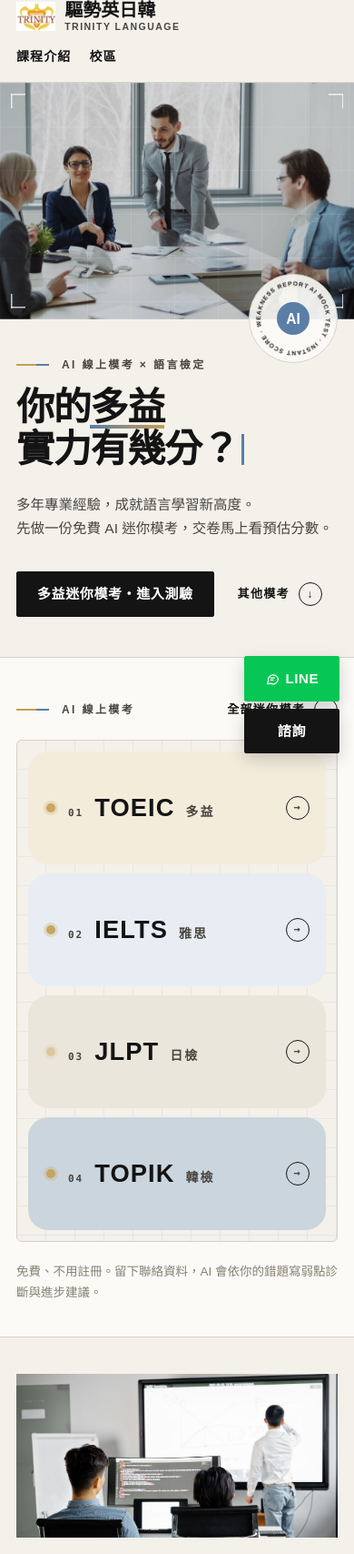
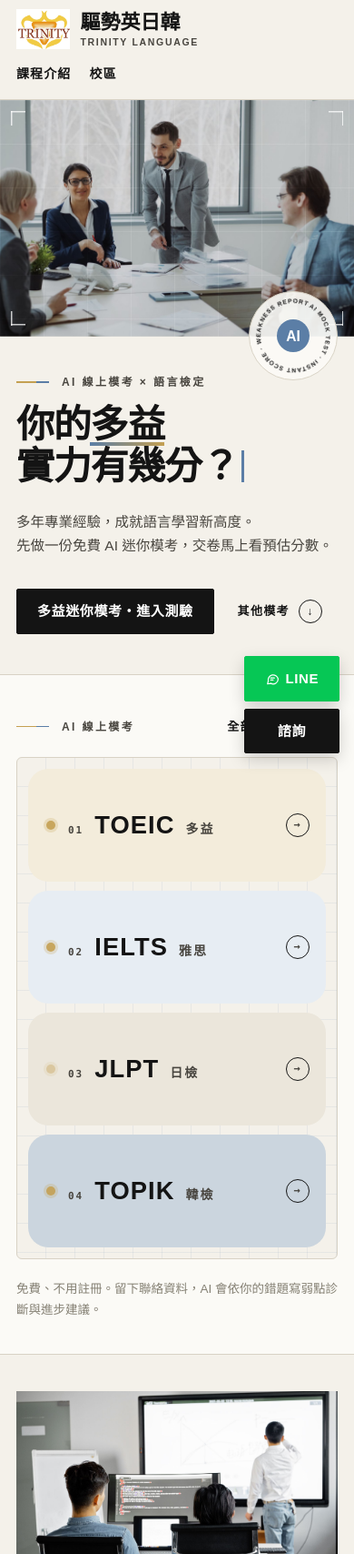
Before and after one commit to sandra960810/cram-school-quiz-system, a Flask app: page / in a window 390 px wide. Shown: the top 1708 px of the page at 91% size. Run offline with Flask 3, Linux system fonts and the light colour scheme; some libraries are stand-ins or nearby versions.

Commit message:
官網預覽版：頁首的補習班 LOGO 放大
使用者要求 LOGO 大一點：圖騰由 32px 放大到 54px（手機 44px），名稱字也放大，頁首跟著加高；
固定在頁首下方的元素與捲動停靠位置一起調整。

Co-Authored-By: Claude Fable 5.2 <noreply@anthropic.com>
Claude-Session: https://claude.ai/code/session_01RuXmBcdVRtsj6ErDWnQAy6

```diff
--- a/static/site.css
+++ b/static/site.css
@@ -739,3 +739,17 @@ html { scroll-behavior: smooth; }
 .h-hc-links a { font-size: 13.5px; font-weight: 800; color: var(--brand-ink); text-decoration: none; border-bottom: 1.5px solid var(--brand-ink); padding-bottom: 2px; }
 .h-hc-links a:hover { color: var(--brand-ai); border-color: var(--brand-ai); }
 @media (max-width: 760px) { .h-hero-course { margin: -10px 0 24px; padding: 14px 16px 12px; } .h-hc-lead { font-size: 16px; } }
+
+/* 2026-11 使用者：「補習班 LOGO 大一點」。頁首的圖騰與名稱放大，頁首跟著加高 */
+.s-head .wrap { min-height: 88px; }
+.s-brand { font-size: 26px; gap: 14px; }
+.s-brand img { height: 54px; }
+.s-brand small { font-size: 12px; letter-spacing: .16em; margin-top: 2px; }
+.mk-bar { top: 89px; }
+#courses, #campus, #ai-mock { scroll-margin-top: 104px; }
+@media (max-width: 760px) {
+    .s-head .wrap { min-height: 70px; padding-top: 10px; }
+    .s-brand { font-size: 22px; gap: 11px; }
+    .s-brand img { height: 44px; }
+    .s-brand small { font-size: 10.5px; }
+}
```
